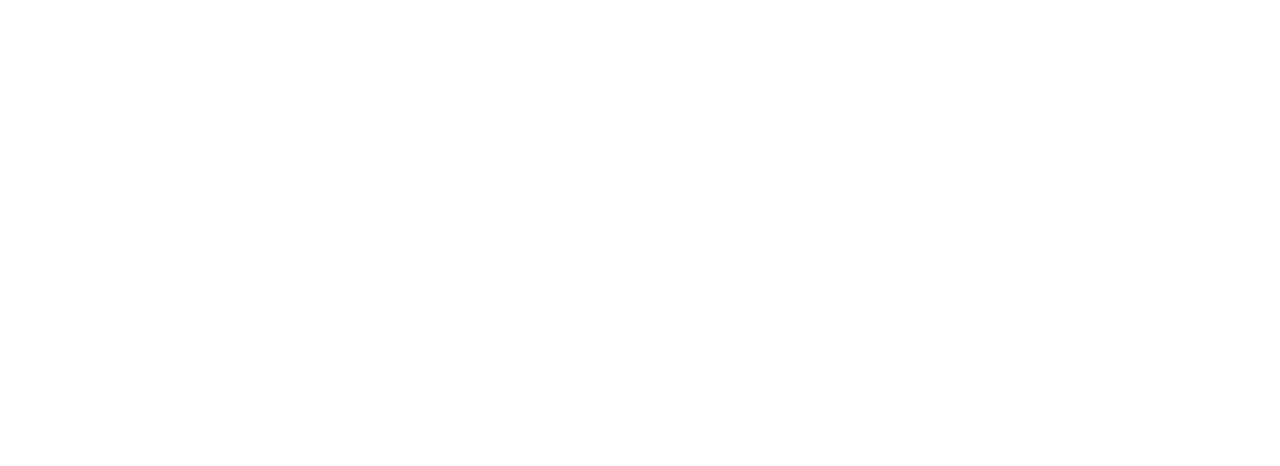
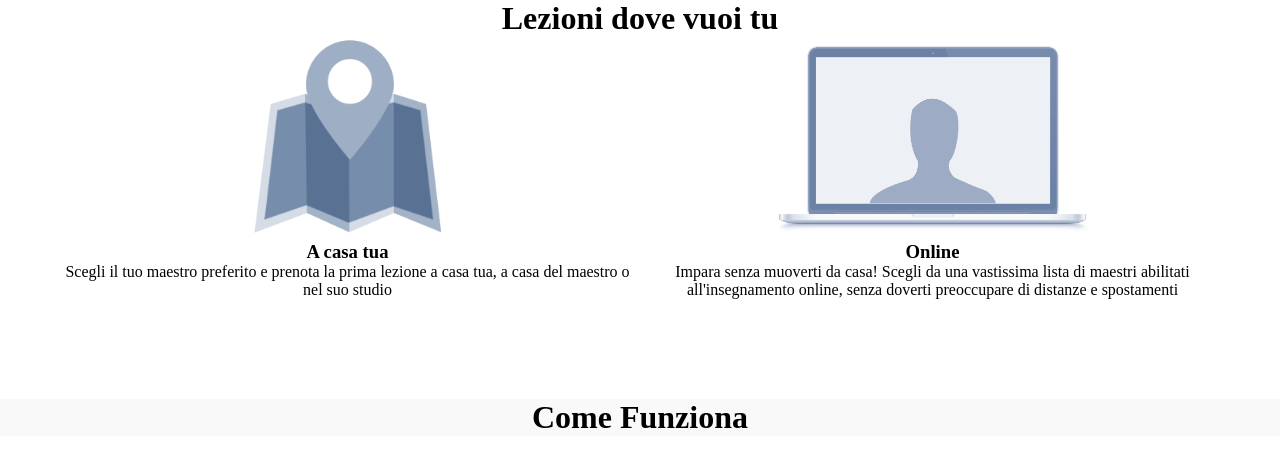
Before and after one commit to DanielaVolletti/html-css-resp-wannabe-12bool, a plain HTML site: page index.html in a window 1280 px wide. Drawn offline with Linux system fonts and the light colour scheme.

Commit message:
creazione prima riga html e suddivisione in colonne

```diff
--- a/css/12bool.css
+++ b/css/12bool.css
@@ -102,7 +102,7 @@
   .col-xs-offset-12 {
     margin-left: calc((100% / 12) * 12);
   }
-
+}
 
 /* regole tablet */
 @media screen and (min-width: 769px) and (max-width: 992px) {
@@ -184,6 +184,7 @@
   .col-md-offset-12 {
     margin-left: calc((100% / 12) * 12);
   }
+}
 
 /* regole pc */
 @media screen and (min-width: 993px) {
@@ -265,3 +266,4 @@
   .col-lg-offset-12 {
     margin-left: calc((100% / 12) * 12);
   }
+}
--- a/index.html
+++ b/index.html
@@ -2,12 +2,60 @@
 <html lang="en" dir="ltr">
   <head>
     <meta charset="utf-8">
-    <meta name="viewport" content="width=device-width, initial-scale=1.0 ">
+    <meta name="viewport" content="width=device-width, initial-scale=1.0">
     <link rel="stylesheet" href="style.css">
     <link rel="stylesheet" href="css/12bool.css">
     <title>Wannabe-responsive</title>
   </head>
   <body>
 
+    <!-- sezione lezioni -->
+    <div class="container">
+      <div class="col-xs-12 col-md-12 col-lg-12">
+        <h1>Lezioni dove vuoi tu</h1>
+      </div>
+    </div>
+    <section id="lezioni" class="container">
+      <div class="col-xs-12 col-md-6 col-lg-6">
+        <img src="img/icon/maps.png" alt="icona maps">
+        <h3>A casa tua</h3>
+        <p>
+          Scegli il tuo maestro preferito e prenota la prima lezione a casa tua, a casa del maestro o nel suo studio
+        </p>
+      </div>
+      <div class="col-xs-12 col-md-6 col-lg-6">
+        <img src="img/icon/screen.png" alt="icona schermo">
+        <h3>Online</h3>
+        <p>
+          Impara senza muoverti da casa! Scegli da una vastissima lista di maestri abilitati all'insegnamento online, senza doverti preoccupare di distanze e spostamenti
+        </p>
+      </div>
+    </section>
+
+    <!-- sezione steps -->
+    <div id="steps">
+      <div class="container">
+        <div class="col-xs-12 col-md-12 col-lg-12">
+          <h1>Come Funziona</h1>
+        </div>
+      </div>
+      <section class="container">
+        <div class="">
+
+        </div>
+        <div class="">
+
+        </div>
+        <div class="">
+
+        </div>
+      </section>
+    </div>
+
+
+    <!-- sezione why -->
+    <section class="container">
+
+    </section>
   </body>
 </html>
--- a/style.css
+++ b/style.css
@@ -0,0 +1,25 @@
+/* regole generali */
+* {
+  margin: 0;
+  padding: 0;
+  box-sizing: border-box;
+}
+
+img {
+  height: 200px;
+}
+
+/* sezione lezioni */
+
+h1, #lezioni {
+  text-align: center;
+}
+
+#lezioni {
+  margin-bottom: 100px;
+}
+
+/* sezione steps */
+#steps {
+  background-color: #F9F9F9;
+}
```
